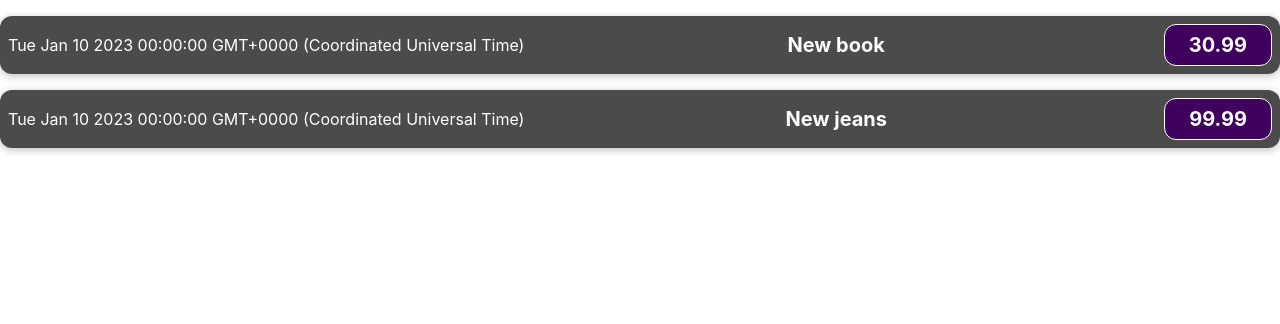
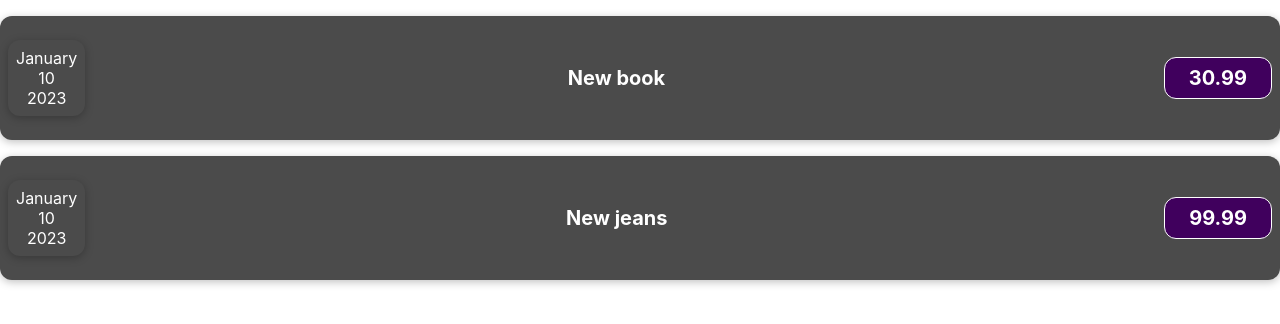
Before and after one commit to Kevinoo5/expenses, a React (Create React App) app: page / in a window 1280 px wide. Shown: the top 324 px of the page. Built offline with nearby package versions, Linux system fonts and the light colour scheme.

Commit message:
Split component into multiple components

```diff
--- /dev/null
+++ b/src/components/ExpenseDate.js
@@ -0,0 +1,17 @@
+function ExpenseDate(props){
+    const day = props.date.toLocaleString('en-US', {day: '2-digit'});
+    const month = props.date.toLocaleString('en-US', {month: 'long'});
+    const year = props.date.getFullYear();
+
+    return (
+        <div className="expense-item">
+            <div>
+                <div>{month}</div>
+                <div>{day}</div>
+                <div>{year}</div>
+            </div>
+        </div>
+    )
+}
+
+export default ExpenseDate;
--- a/src/components/ExpenseItem.js
+++ b/src/components/ExpenseItem.js
@@ -1,11 +1,11 @@
 import "./ExpenseItem.css"
+import ExpenseDate from "./ExpenseDate";
 
 function ExpenseItem(props){
-    console.log(props);
 
     return (
         <div className="expense-item">
-            <div>{props.expenseData.date.toString()}</div>
+            <ExpenseDate date={props.expenseData.date}></ExpenseDate>
             <div className="expense-item__description">
                 <h2>{props.expenseData.title}</h2>
                 <div className="expense-item__price">{props.expenseData.price}</div>
```
